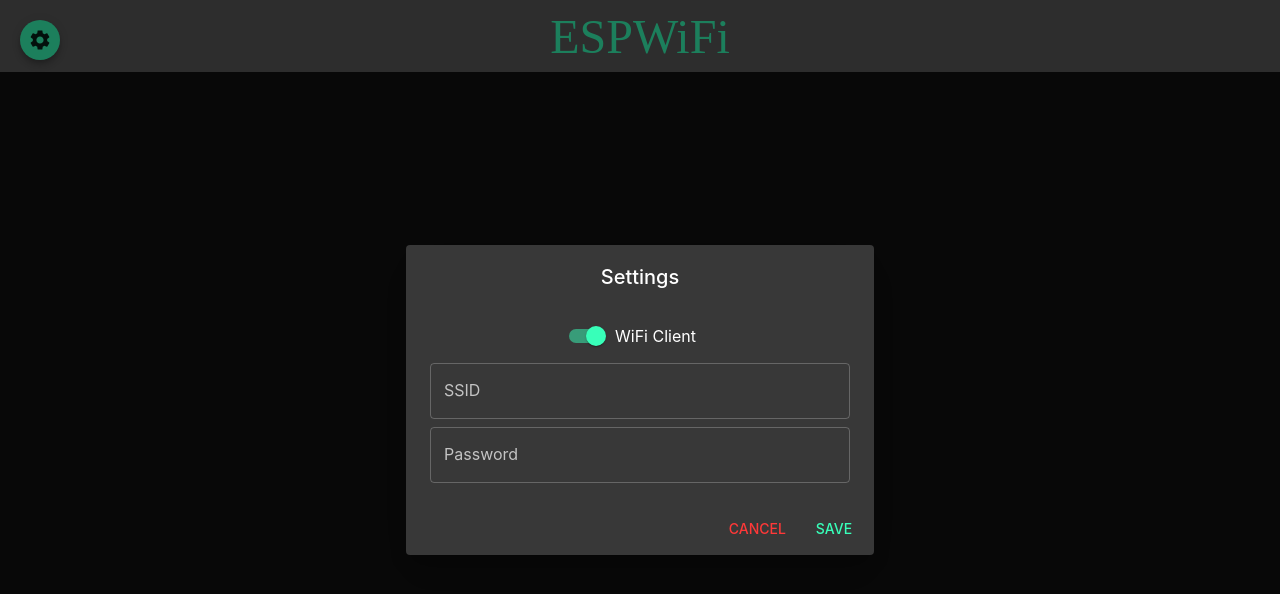
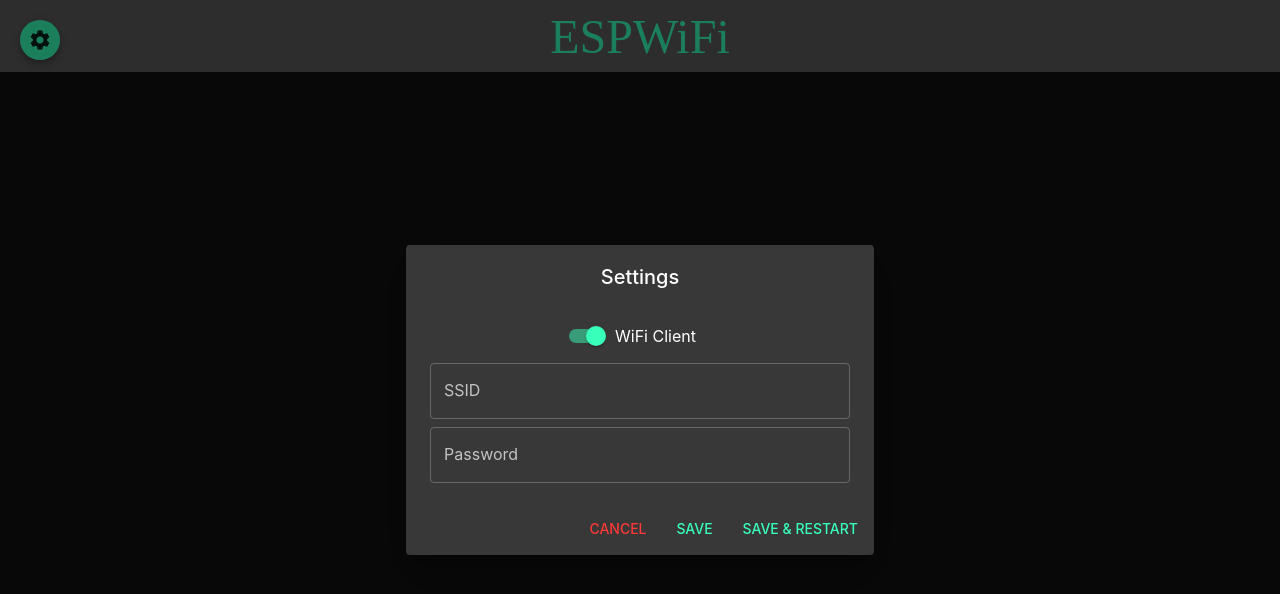
Before and after one commit to seemywingz/ESPWiFi, a React (Create React App) app in the folder dashboard/: page / in a window 1280 px wide. Both pictures are taken after a click on the button "add". Shown: the top 594 px of the page. Built offline with nearby package versions, Linux system fonts and the light colour scheme; no server answers.

Commit message:
wifi save and restart working

```diff
--- a/dashboard/src/Settings.js
+++ b/dashboard/src/Settings.js
@@ -65,6 +65,22 @@ export default function Pins({ config, saveConfig }) {
         handleCloseModal();
     };
 
+    const handleRestart = () => {
+        handleModalSubmit();
+
+        fetch('/restart', {
+            method: 'GET',
+        })
+            .then((response) => {
+                if (!response.ok) throw new Error('Failed to reboot');
+                console.log('Restarting...');
+            })
+            .catch((error) => {
+                console.error('Error restarting:', error);
+                alert('Failed to restart');
+            });
+    }
+
     return (
         <Container sx={{
             display: 'flex',
@@ -131,6 +147,7 @@ export default function Pins({ config, saveConfig }) {
                 <DialogActions>
                     <Button onClick={handleCloseModal} color="error">Cancel</Button>
                     <Button onClick={handleModalSubmit} color="primary">Save</Button>
+                    <Button onClick={handleRestart} color="primary">Save & Restart</Button>
                 </DialogActions>
             </Dialog>
         </Container>
```
